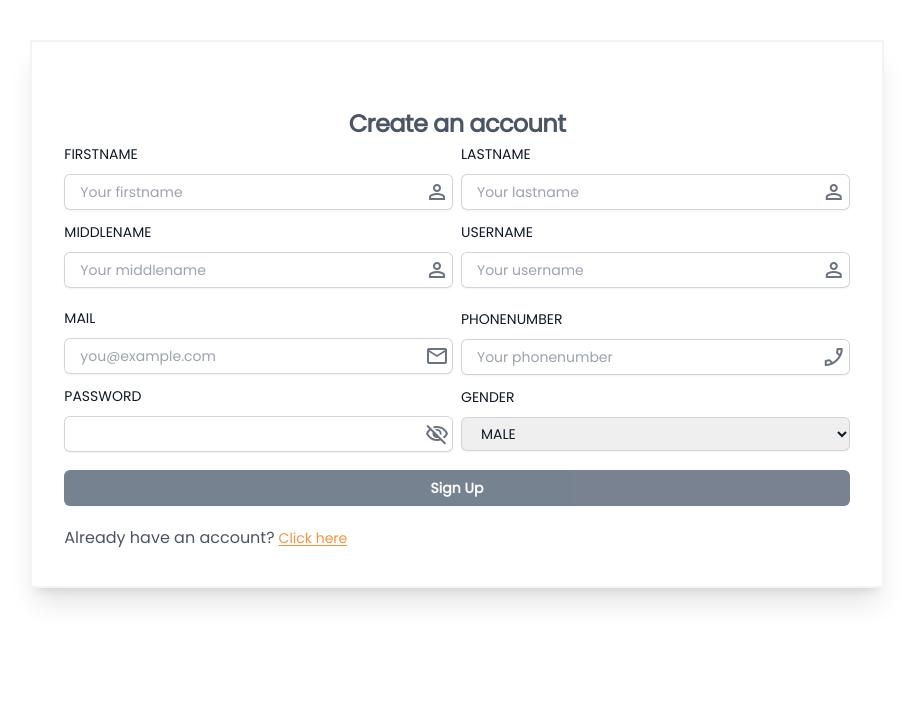
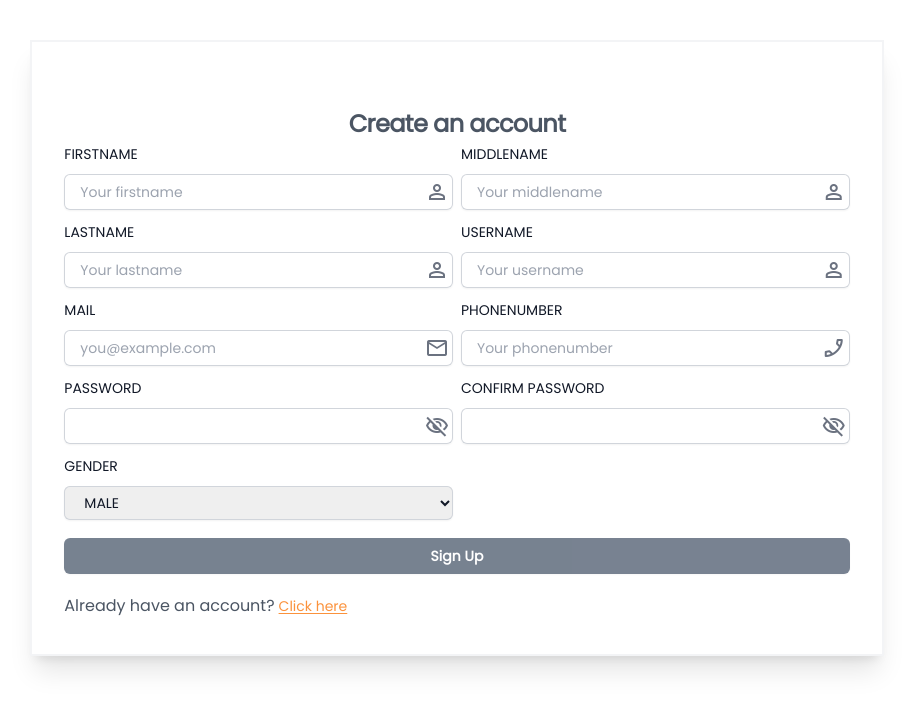
Before and after one commit to muling3/next-pr, a Next.js app: page /register in a window 1280 px wide. Shown: the top 710 px of the page, without its empty margins (183-1096 px from the left). Built offline with nearby package versions, Linux system fonts and the light colour scheme.

Commit message:
fixed register UI

```diff
--- a/src/app/register/page.tsx
+++ b/src/app/register/page.tsx
@@ -13,8 +13,8 @@ const Register = () => {
         </h2>
       </div>
 
-      <div className="flex flex-col justify-center md:grid md:grid-cols-2 gap-2">
-        <div className="flex flex-col justify-center ">
+      <div className="flex flex-col justify-center">
+        <div className="grid grid-cols-2 gap-2 justify-center ">
           <CustomInput
             placeholder="Your firstname"
             icon="person"
@@ -30,7 +30,7 @@ const Register = () => {
           />
         </div>
 
-        <div className="flex flex-col justify-center ">
+        <div className="grid grid-cols-2 gap-2 justify-center ">
           <CustomInput
             placeholder="Your lastname"
             icon="person"
@@ -46,7 +46,7 @@ const Register = () => {
           />
         </div>
 
-        <div className="flex flex-col justify-center ">
+        <div className="grid grid-cols-2 gap-2 justify-center ">
           <CustomInput
             placeholder="you@example.com"
             icon="mail"
@@ -55,28 +55,36 @@ const Register = () => {
           />
 
           <CustomInput
+            placeholder="Your phonenumber"
+            icon="phone_enabled"
+            label="phonenumber"
+            type="number"
+          />
+        </div>
+
+        <div className="grid grid-cols-2 gap-2 justify-center">
+          <CustomInput
             placeholder=""
             icon="visibility_off"
             label="password"
             type="password"
           />
+
+          <CustomInput
+            placeholder=""
+            icon="visibility_off"
+            label="confirm password"
+            type="password"
+          />
         </div>
 
-        <div className="flex flex-col justify-center ">
-          <CustomInput
-            placeholder="Your phonenumber"
-            icon="phone_enabled"
-            label="phonenumber"
-            type="number"
-          />
-
+        <div className="grid grid-cols-2 gap-2 justify-center">
           <CustomSelectInput
             icon="agender"
             label="gender"
             options={["male", "female"]}
           />
         </div>
-
       </div>
 
       <CustomButton title="Sign Up" navigateTo={"/login"} />
--- a/src/components/CustomInput.tsx
+++ b/src/components/CustomInput.tsx
@@ -18,8 +18,10 @@ export const CustomInput: FC<CustomInputProps> = ({ label, type, placeholder, ic
           className="block w-full rounded-md border-0 py-1.5 pl-4 text-gray-900 ring-1 ring-inset ring-gray-300 placeholder:text-gray-400 focus:ring-1 focus:ring-inset focus:ring-gray-400 sm:text-sm sm:leading-6 transition-all duration-2000"
           placeholder={placeholder}
         />
-        <div className="pointer-events-none absolute inset-y-0 right-1 flex items-center pl-3">
-          <span className="material-symbols-outlined text-gray-500">{icon}</span>
+        <div className="absolute inset-y-0 right-1 flex items-center pl-3 cursor-pointer hover:animate-pulse">
+          <span className="material-symbols-outlined text-gray-500">
+            {icon}
+          </span>
         </div>
       </div>
     </div>
--- a/tailwind.config.ts
+++ b/tailwind.config.ts
@@ -1,20 +1,33 @@
-import type { Config } from 'tailwindcss'
+import type { Config } from "tailwindcss";
 
 const config: Config = {
   content: [
-    './src/pages/**/*.{js,ts,jsx,tsx,mdx}',
-    './src/components/**/*.{js,ts,jsx,tsx,mdx}',
-    './src/app/**/*.{js,ts,jsx,tsx,mdx}',
+    "./src/pages/**/*.{js,ts,jsx,tsx,mdx}",
+    "./src/components/**/*.{js,ts,jsx,tsx,mdx}",
+    "./src/app/**/*.{js,ts,jsx,tsx,mdx}",
   ],
   theme: {
     extend: {
       backgroundImage: {
-        'gradient-radial': 'radial-gradient(var(--tw-gradient-stops))',
-        'gradient-conic':
-          'conic-gradient(from 180deg at 50% 50%, var(--tw-gradient-stops))',
+        "gradient-radial": "radial-gradient(var(--tw-gradient-stops))",
+        "gradient-conic":
+          "conic-gradient(from 180deg at 50% 50%, var(--tw-gradient-stops))",
+      },
+      animation: {
+        "fast-spin": `
+                    animation: spin 1s linear infinite;
+
+                    @keyframes spin {
+                      from {
+                        transform: rotate(0deg);
+                      }
+                      to {
+                        transform: rotate(360deg);
+                      }
+                    }`,
       },
     },
   },
   plugins: [],
-}
-export default config
+};
+export default config;
```
